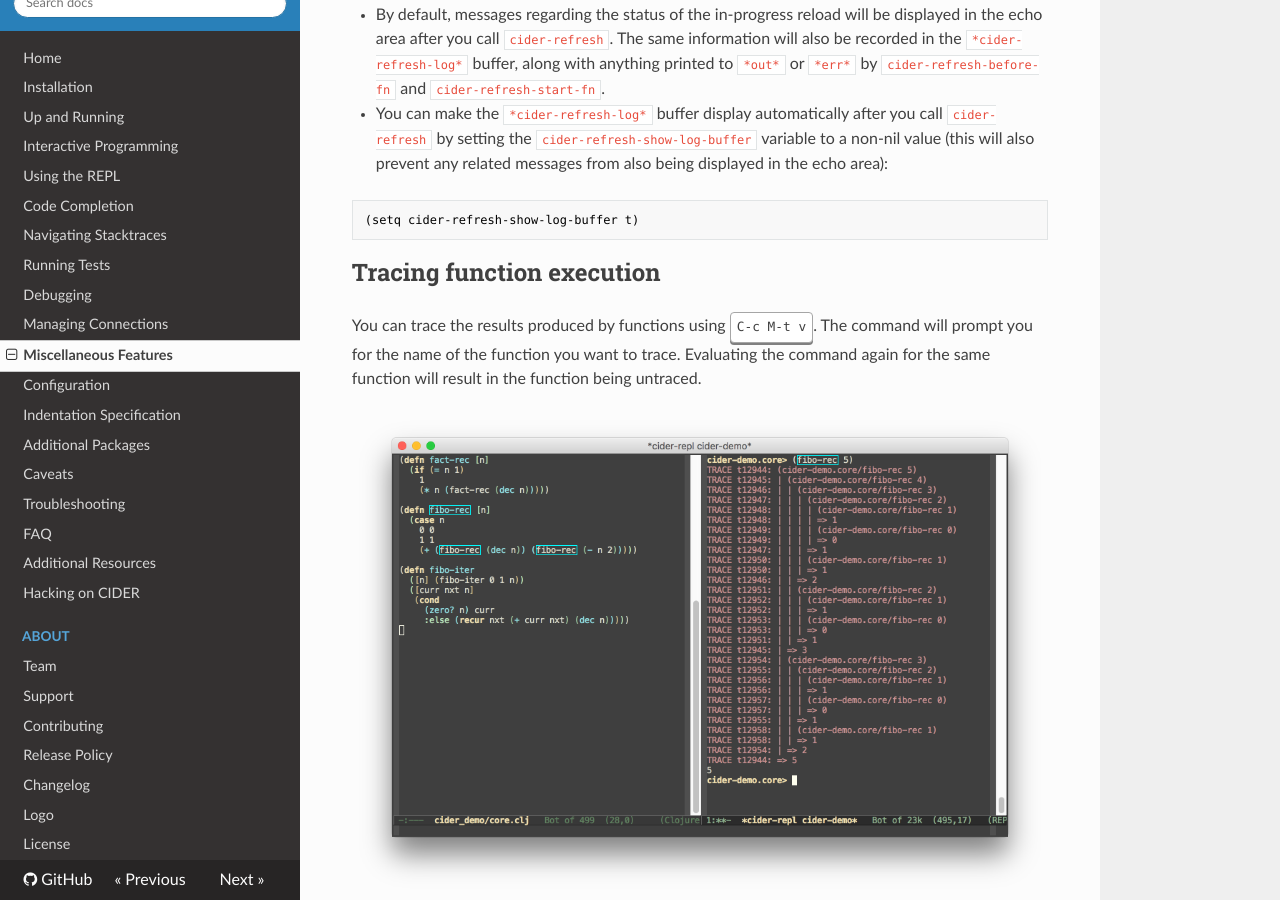
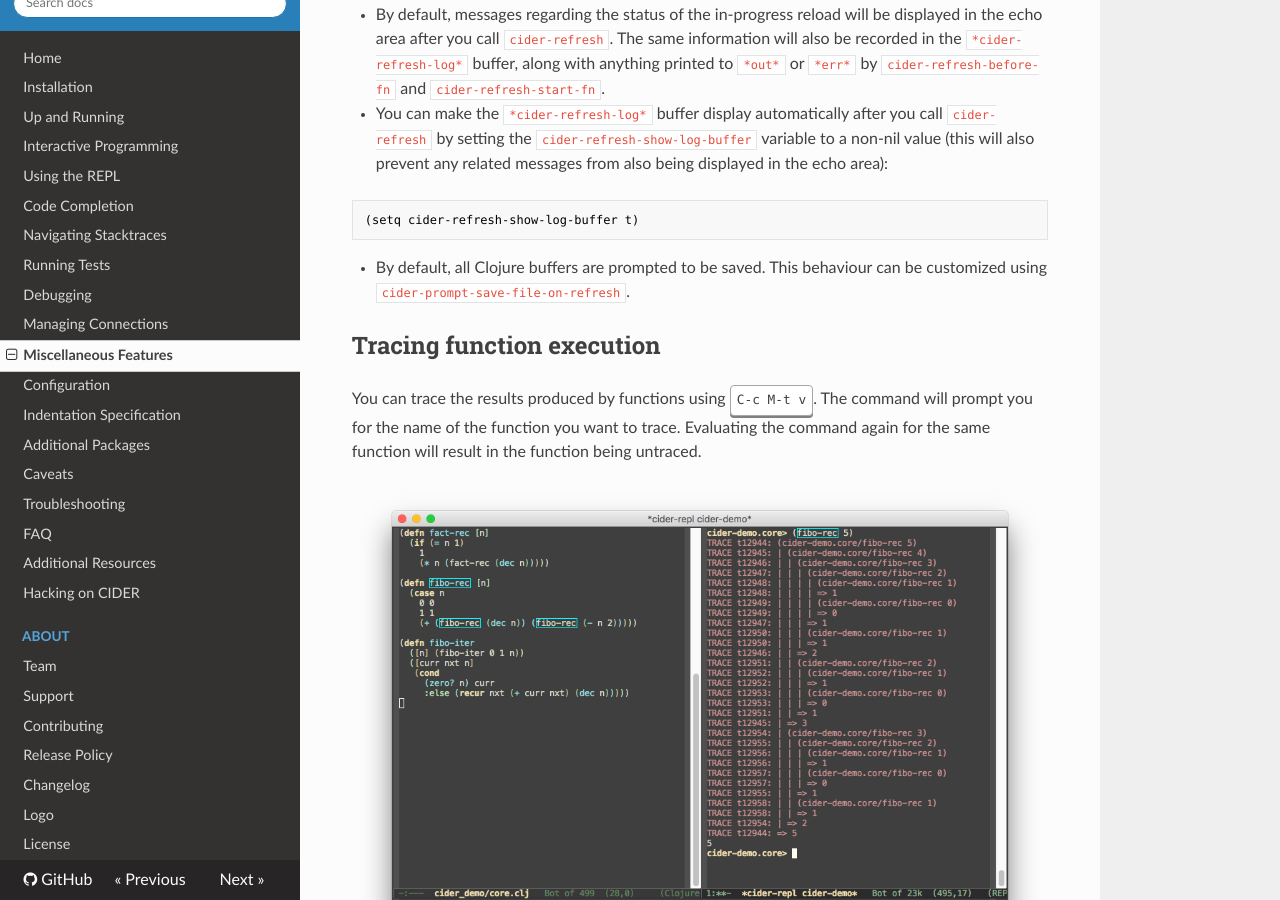
Before and after one commit to clojure-emacs/cider, an MkDocs documentation site: the page built from doc/miscellaneous_features.md, in a window 1280 px wide and 900 px high, scrolled down 2947 px. Built offline with MkDocs 1.6.1, drawn with Linux system fonts in a browser that asks for light colours; nearby versions of some CDN libraries; old or Windows-style settings are respelled for this version of MkDocs.

Commit message:
[#1990] Adds option to auto-save buffers when calling cider-refresh

````diff
--- a/doc/miscellaneous_features.md
+++ b/doc/miscellaneous_features.md
@@ -144,6 +144,9 @@ and
 ```el
 (setq cider-refresh-show-log-buffer t)
 ```
+
+* By default, all Clojure buffers are prompted to be saved. This behaviour can be
+  customized using `cider-prompt-save-file-on-refresh`.
 
 ## Tracing function execution
 
````
Also changed, not shown: CHANGELOG.md (+1 -0 lines), 1 other file.
